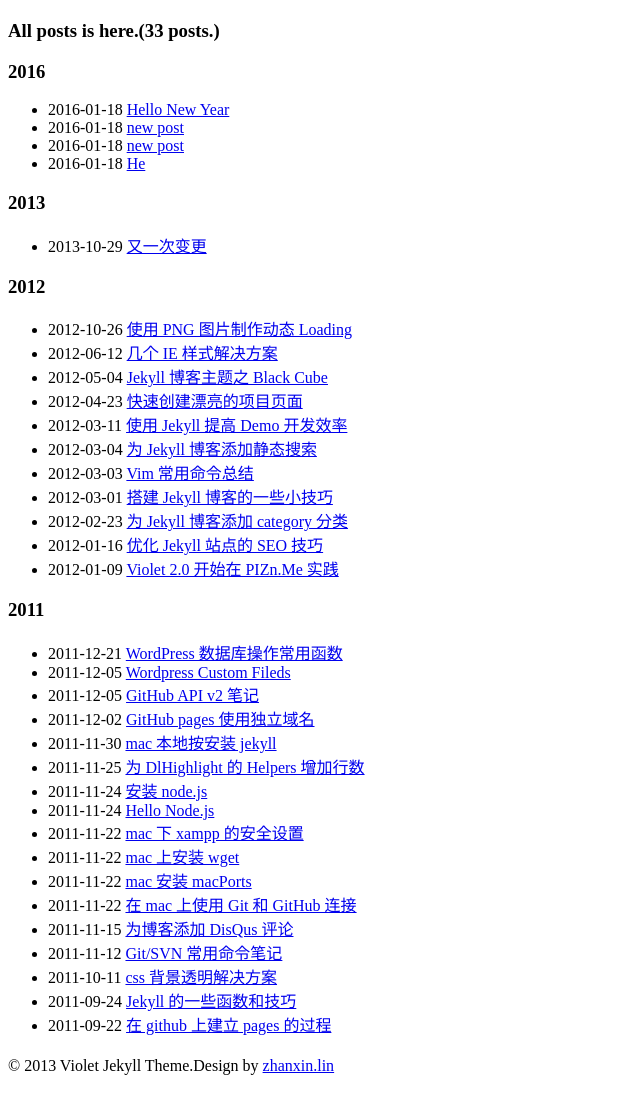
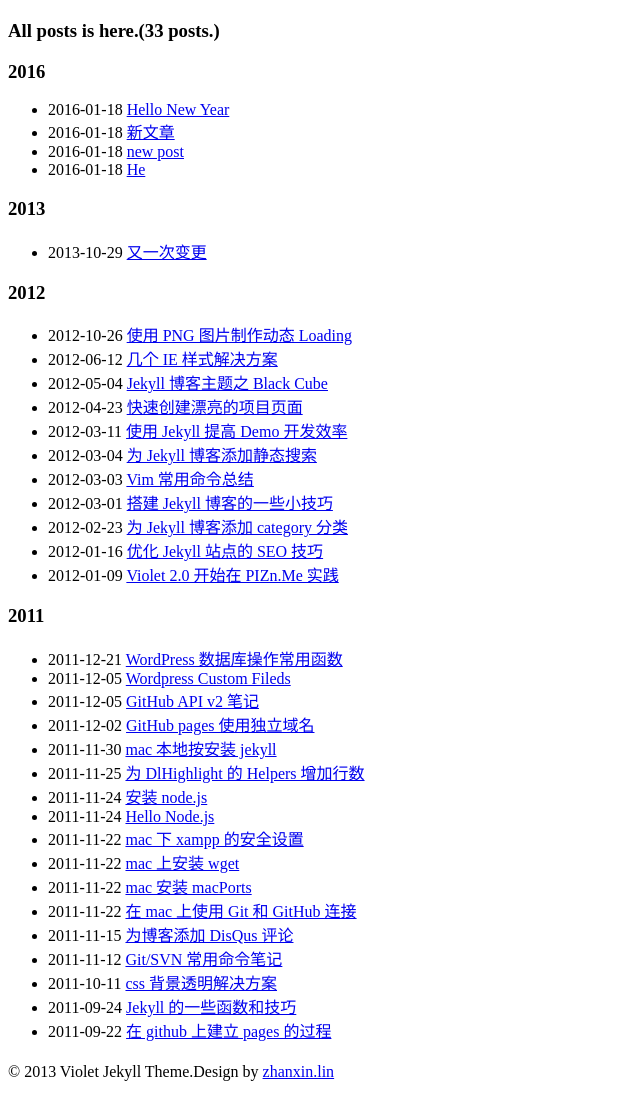
Before and after one commit to pizn/pizn.github.com, a Jekyll site: the page built from archives.html, in a window 1280 px wide. Shown: the whole page, without its empty margins (0-640 px from the left). Built offline with Jekyll 4.4.1, drawn with Linux system fonts in a browser that asks for light colours; nearby versions of some CDN libraries; some web fonts are replaced; library files that are not in the unit come from our copies; comment, search, counter and statistics services are not loaded.

Commit message:
[Leafeon]: Update post

```diff
--- a/_posts/2016-01-18-hello-fff.md
+++ b/_posts/2016-01-18-hello-fff.md
@@ -1,7 +1,7 @@
 ---
 layout: post
-title: new post
-description: description
+title: 新文章
+description: 测试 leafeon 编辑功能
 
 ---
 
```
